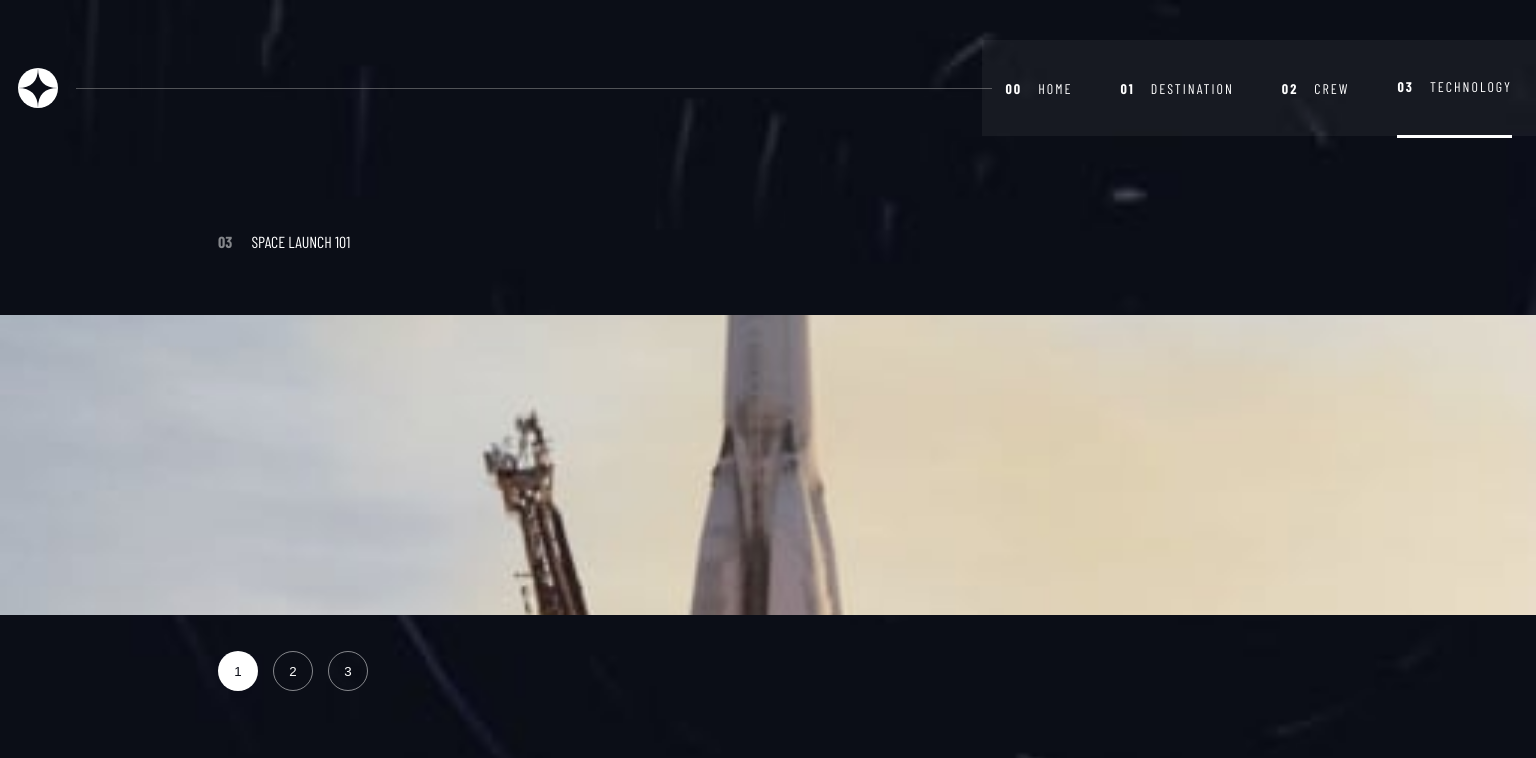
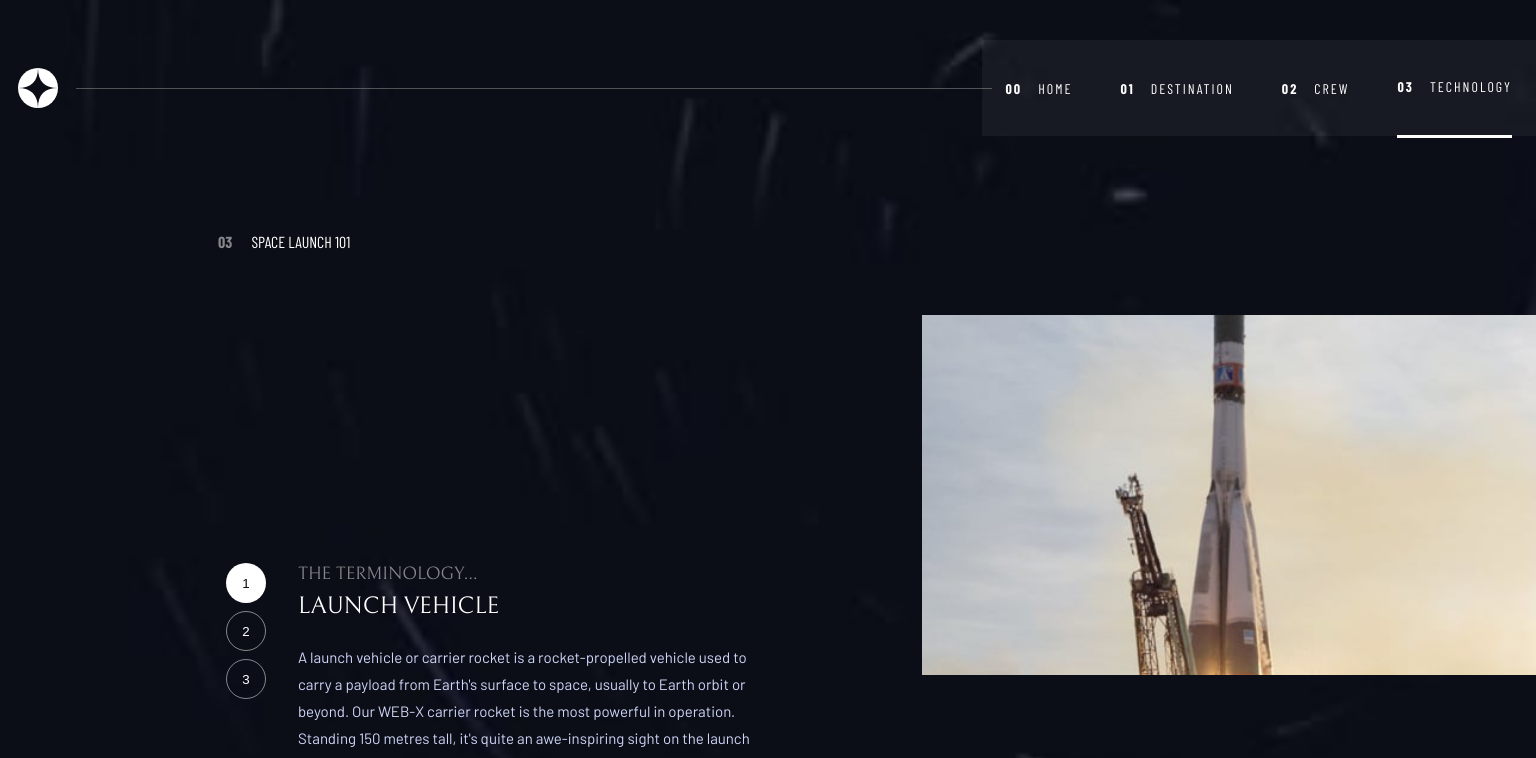
Before and after one commit to phi1s/space-tourism-website, a Vue app: page /technology in a window 1536 px wide. Shown: the top 758 px of the page. Built offline with nearby package versions, Linux system fonts and the light colour scheme.

Commit message:
wip: responsive design for all screens

```diff
--- a/src/assets/main.css
+++ b/src/assets/main.css
@@ -77,6 +77,12 @@ button {
   z-index: -10;
 }
 
+@media (min-width: 768px) {
+  h4 {
+    text-align: left;
+  }
+}
+
 @media (min-width: 1440px) {
   #app {
     max-width: 1100px;
--- a/src/views/CrewView.vue
+++ b/src/views/CrewView.vue
@@ -16,6 +16,8 @@ const isActive = (view: number) => {
 
 <template>
     <div class="crew">
+        <div class="container">
+            <div class="item">
                 <h4><b>02</b> MEET YOUR CREW</h4>
                 <h3>{{ crew[activeView].role }}</h3>
                 <h2>{{ crew[activeView].name }}</h2>
@@ -34,7 +36,10 @@ const isActive = (view: number) => {
                         <div class="dot" :class="{ 'active': isActive(3) }" @click="changeActiveView(3)" />
                     </li>
                 </ol>
-        <img :src="crew[activeView].images.png" />
+            </div>
+            <div class="item"> <img :src="crew[activeView].images.png" /></div>
+        </div>
+
         <div class="background" />
     </div>
 </template>
@@ -52,6 +57,8 @@ img {
 
 ol {
     width: 100px;
+    display: flex;
+    margin: auto;
 
 }
 
@@ -63,6 +70,10 @@ li {
 
 p {
     height: 164px;
+}
+
+h3 {
+    margin-top: 200px;
 }
 
 .dot {
@@ -78,5 +89,30 @@ p {
     opacity: 100%;
 }
 
-@media (min-width: 1024px) {}
+@media (min-width: 768px) {
+    img {
+        width: 446px;
+    }
+}
+
+@media (min-width: 1440px) {
+    .container {
+        display: flex;
+        justify-content: space-between;
+    }
+
+    .item {
+        width: 50%;
+    }
+
+    ol {
+        margin-left: 0;
+
+    }
+
+    img {
+        width: 100%;
+        margin-left: 32px;
+    }
+}
 </style>
--- a/src/views/DestinationView.vue
+++ b/src/views/DestinationView.vue
@@ -48,7 +48,7 @@ const isActive = (view: number) => {
     </div>
 </template>
 
-<style>
+<style scoped>
 h4 {
     margin-bottom: 32px;
 }
--- a/src/views/HomeView.vue
+++ b/src/views/HomeView.vue
@@ -59,6 +59,10 @@ button>h3 {
     width: 272px;
     height: 272px;
   }
+
+  h4 {
+    text-align: center;
+  }
 }
 
 @media (min-width: 1440px) {
@@ -70,5 +74,9 @@ button>h3 {
   .text {
     width: 540px;
   }
+
+  h4 {
+    text-align: start;
+  }
 }
 </style>
--- a/src/views/TechnologyView.vue
+++ b/src/views/TechnologyView.vue
@@ -20,6 +20,8 @@ const isActive = (view: number) => {
         <div class="image-container">
             <img :src="technology[activeView].images.portrait" />
         </div>
+        <div class="container">
+            <div class="item">
                 <ol>
                     <li>
                         <button :class="{ 'active': isActive(0) }" @click="changeActiveView(0)">1</button>
@@ -31,9 +33,13 @@ const isActive = (view: number) => {
                         <button :class="{ 'active': isActive(2) }" @click="changeActiveView(2)">3</button>
                     </li>
                 </ol>
+            </div>
+            <div class="item">
                 <h3>THE TERMINOLOGY…</h3>
                 <h2>{{ technology[activeView].name }}</h2>
                 <p>{{ technology[activeView].description }}</p>
+            </div>
+        </div>
         <div class="background" />
     </div>
 </template>
@@ -62,12 +68,15 @@ h4 {
 }
 
 ol {
+    display: flex;
     width: 150px;
+    margin: auto;
     margin-top: 400px;
 }
 
 li {
     border: none;
+    margin: 8px;
 }
 
 button {
@@ -84,5 +93,43 @@ button {
     background-color: var(--color-white);
 }
 
-@media (min-width: 1024px) {}
+@media (min-width: 768px) {
+    img {
+        height: 360px;
+    }
+
+    ol {
+        margin-top: 476px;
+    }
+}
+
+@media (min-width: 1440px) {
+    .container {
+        width: 50%;
+        display: flex;
+        justify-content: space-between;
+    }
+
+    .item {
+        margin-top: 240px;
+    }
+
+    h3 {
+        margin-top: 8px;
+    }
+
+    ol {
+        display: block;
+        margin-top: 0;
+        width: 80px;
+    }
+
+    .image-container {
+        position: absolute;
+        left: 60%;
+        right: 0;
+        height: 600px;
+        width: 40vw;
+    }
+}
 </style>
```
Lines whose indentation alone changed are shown as unchanged.
